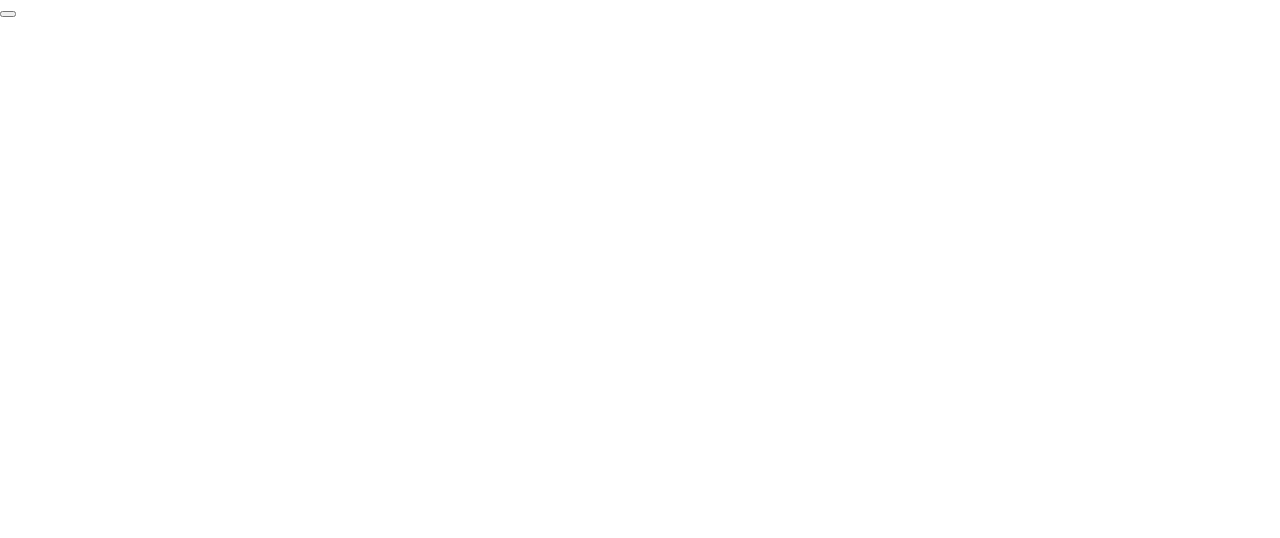
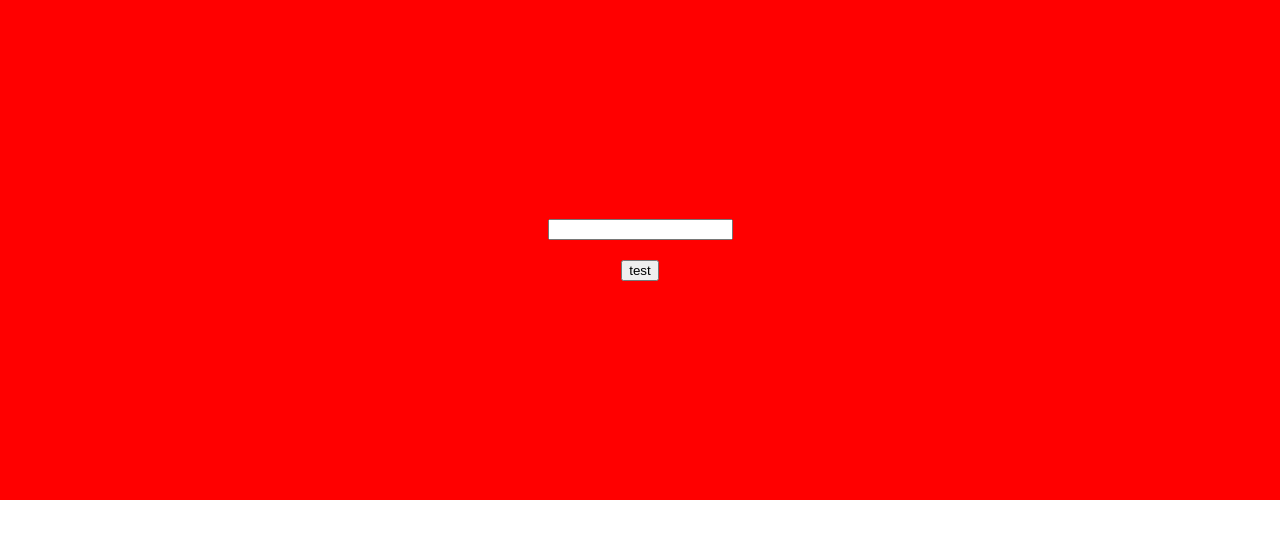
Before and after one commit to AngeloTree/DogSearch, a React (Create React App) app: page / in a window 1280 px wide. Shown: the top 538 px of the page. Built offline with nearby package versions, Linux system fonts and the light colour scheme.

Commit message:
Added button & input to home page

```diff
--- a/src/pages/Home.js
+++ b/src/pages/Home.js
@@ -4,7 +4,12 @@ import "../styles/Home.css";
 const Home = () => {
   return (
     <div className="Home">
-      <button></button>
+      <div className="div-one">
+        <input type="text" />
+      </div>
+      <div className="div-two">
+        <button>test</button>
+      </div>
     </div>
   );
 };
--- a/src/styles/Home.css
+++ b/src/styles/Home.css
@@ -0,0 +1,17 @@
+.Home {
+  background-color: red;
+  height: 500px;
+  width: 100%;
+  display: flex;
+  align-items: center;
+  justify-content: center;
+  flex-direction: column;
+}
+
+.div-one,
+.div-two {
+}
+
+.div-one {
+  margin-bottom: 20px;
+}
```
